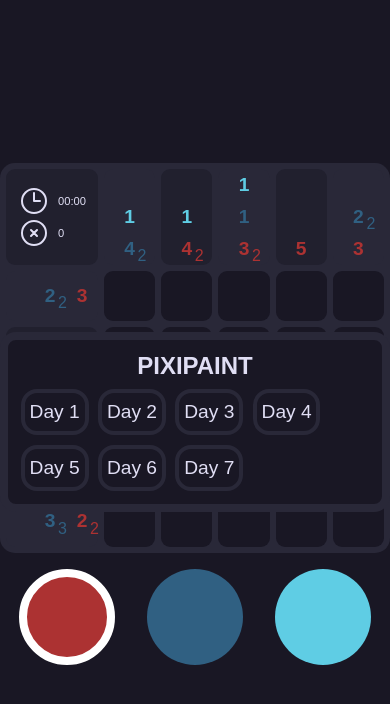
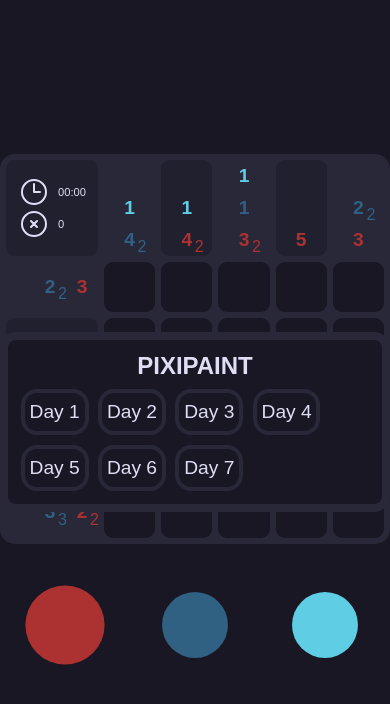
Before and after one commit to piksalchaos/pixipaint, a Next.js app: page / in a window 390 px wide. Shown: the top 704 px of the page. Built offline with nearby package versions, Linux system fonts and the light colour scheme.

Commit message:
palette is now also responsive

```diff
--- a/app/components/game/game.module.css
+++ b/app/components/game/game.module.css
@@ -110,14 +110,20 @@
   transform: translate(140%, 30%)
 }
 
+.palette {
+  margin-top: 1rem;
+  display: flex;
+  width: 100%;
+  max-width: 32rem;
+}
+
 .colorButton {
-  width: 6rem;
-  height: 6rem;
-  border-radius: 3rem;
-  border-width: 0.5rem;
+  width: 100%;
+  aspect-ratio: 1;
+  border-radius: 100rem;
 
-  margin: 1rem;
-  background-color: white;
+  margin: 2rem;
+  transition-duration: 100ms;
 }
 
 @media screen and (max-width: 768px) {
--- a/app/components/game/palette.tsx
+++ b/app/components/game/palette.tsx
@@ -11,7 +11,7 @@
   handleColorSelected: (colorId: number) => void;
 }) {
   return (
-    <div className="flex">
+    <div className={styles.palette}>
       {[...Array(colorAmount)].map((_, colorId) => {
         return (
           <ColorButton
@@ -40,7 +40,7 @@
       className={styles.colorButton}
       style={{
         backgroundColor: getColorStyleValue(colorId),
-        borderColor: isChosen ? "white" : "transparent",
+        transform: `scale(${isChosen ? 1.2 : 1})`,
       }}
       onClick={() => {
         if (!isChosen) handleSelected(colorId);
```
